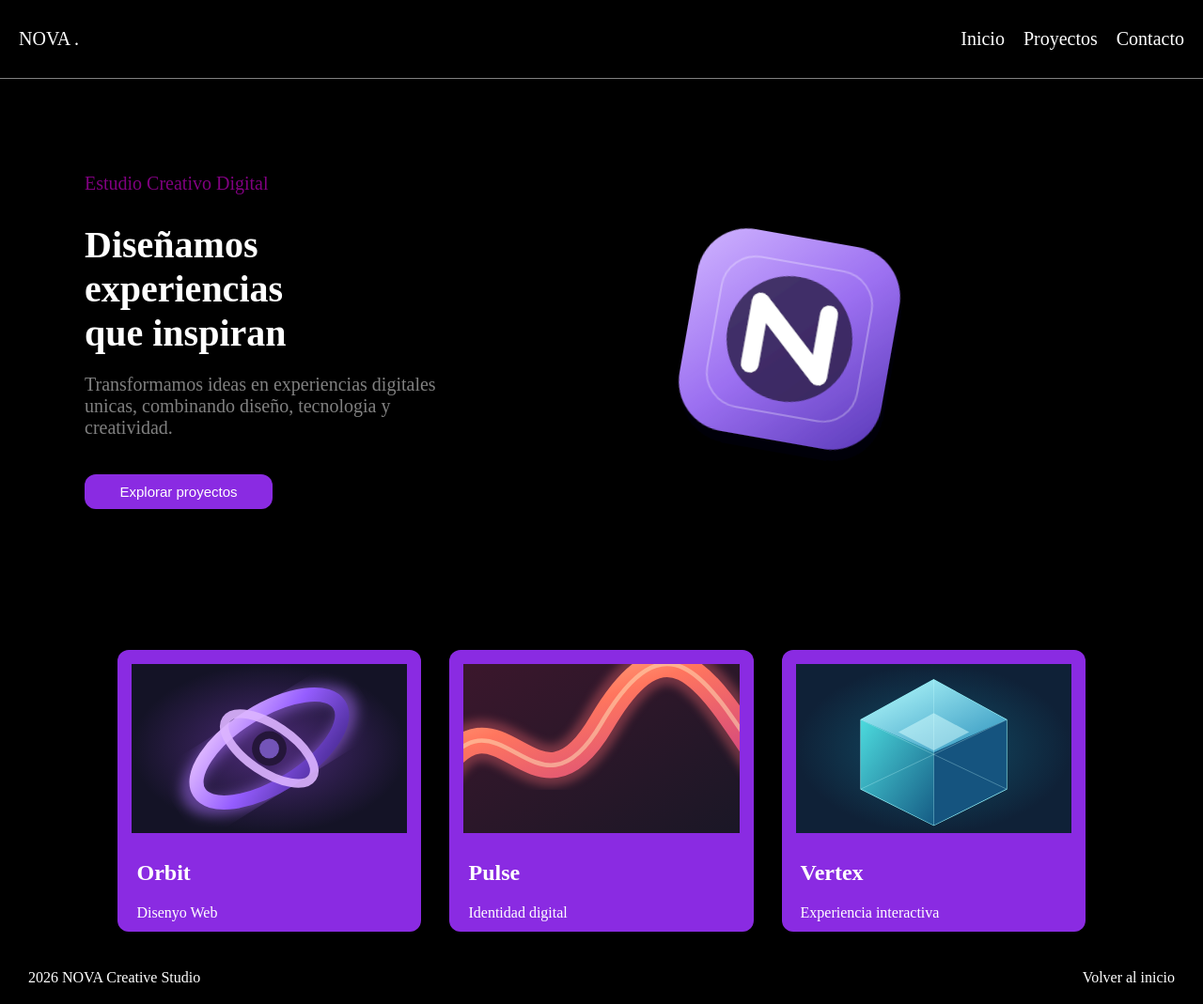
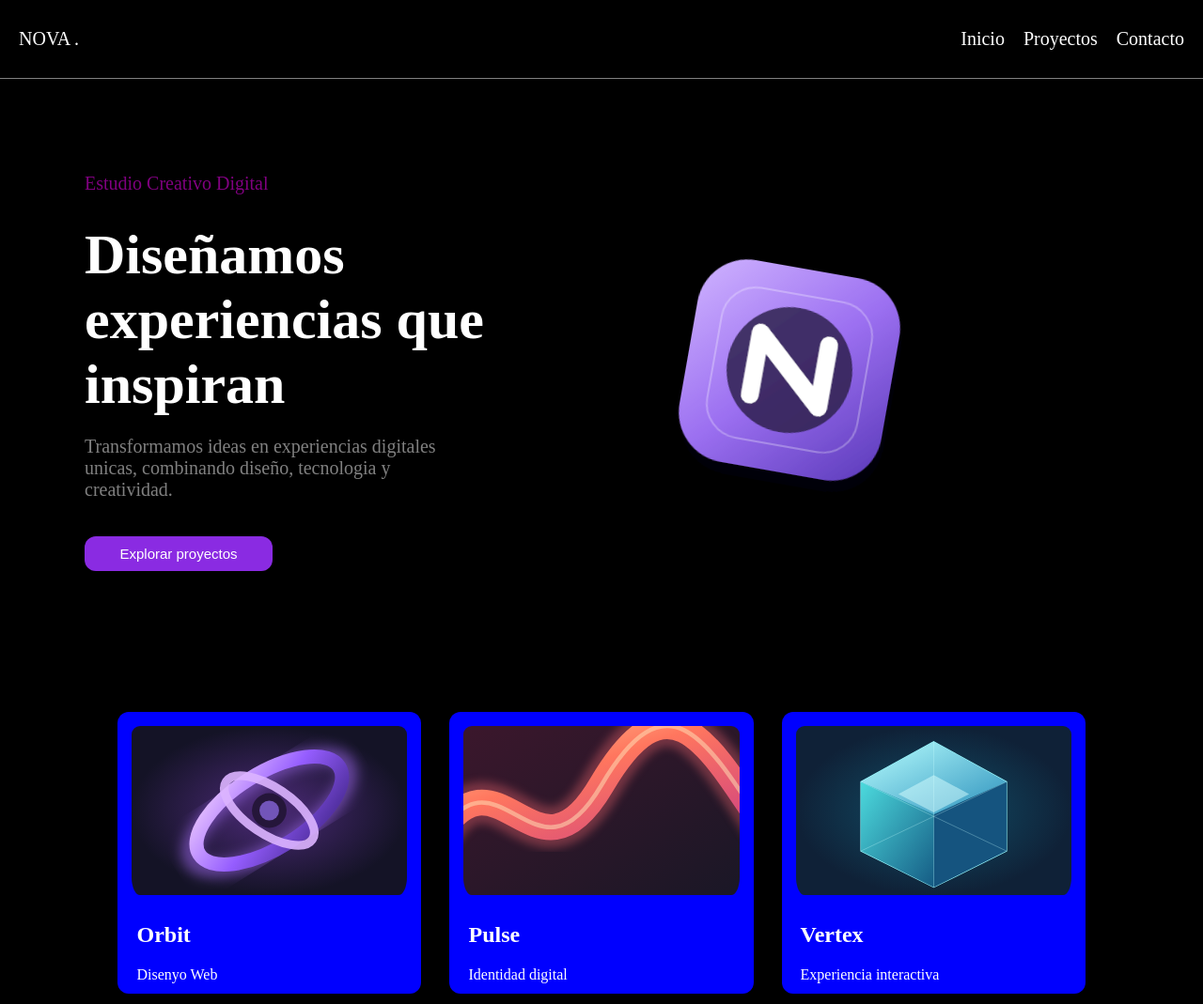
Before and after one commit to bernabeuromeroivan/examen_css, a plain HTML site: page index.html in a window 1280 px wide. Shown: the top 1069 px of the page at 94% size. Drawn offline with Linux system fonts and the light colour scheme.

Commit message:
Retocando

```diff
--- a/index.css
+++ b/index.css
@@ -38,6 +38,7 @@
 .lista li a{
     text-decoration: none;
     color: white;
+    transition: 1s;
 }
 
 .texto{
@@ -66,9 +67,9 @@
 }
 
 .titulo{
-    font-size: 40px;
+    font-size: 60px;
     color: white;
-    width: 250px;
+    width: 500px;
 }
 
 .span1{
@@ -89,6 +90,11 @@
     transition: 400ms;
 }
 
+.boton a{
+    text-decoration: none;
+    color: white;
+}
+
 .boton:hover{
     background-color: darkorchid;
     transform: scale(1.1);
@@ -105,32 +111,34 @@
 }
 
 .tarjeta{
-    background-color: blueviolet;
+    background-color: blue;
     height: 300px;
     border-radius: 12px;
     cursor: pointer;
-    transition: 2s;
+    transition: 1s;
 }
 
 .tarjeta:hover{
-    transition: 2s;
+    transition: 1s;
     transform: translateY(-10px);
 }
 
 .tarjeta img:hover{
-    animation: escalar 1s infinite;
+    animation: escalar 1s;
 }
 
 @keyframes escalar{
     100%{
-        transform: scale(1.1);
+        transform: scale(1.030);
     }
 }
 
 .tarjeta img{
     height: 200px;
     padding: 15px;
+    transition: 1s;
     padding-bottom: 5px;
+    border-radius: 24px;
 }
 
 .tarjeta h2{
@@ -154,3 +162,9 @@ footer span a{
     text-decoration: none;
     color: white;
 }
+
+footer span a:hover{
+    text-decoration: underline;
+    color: purple;
+    transition: 1s;
+}
--- a/index.html
+++ b/index.html
@@ -28,7 +28,7 @@
                 <h1 class="titulo">Diseñamos experiencias que inspiran</h1>
                 <span class="span1">Transformamos ideas en experiencias digitales unicas, combinando diseño, tecnologia y creatividad.</span>
                 <span class="trabajo">Nuestro trabajo</span>
-                <button class="boton">Explorar proyectos</button>
+                <button class="boton"><a href="#">Explorar proyectos</a></button>
             </section>
             <section class="imagen_moviendose">
                 <img src="nova-emblema.svg" alt="">
```
